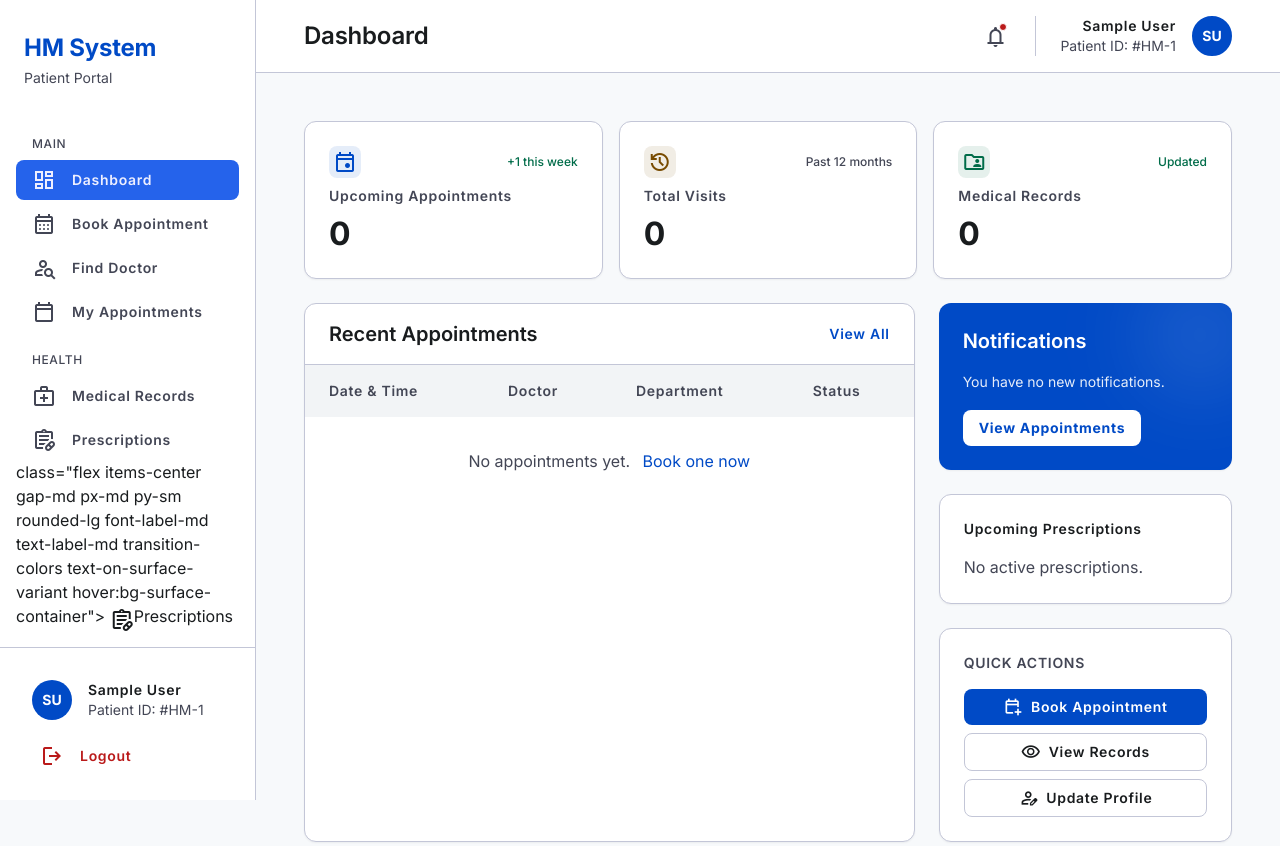
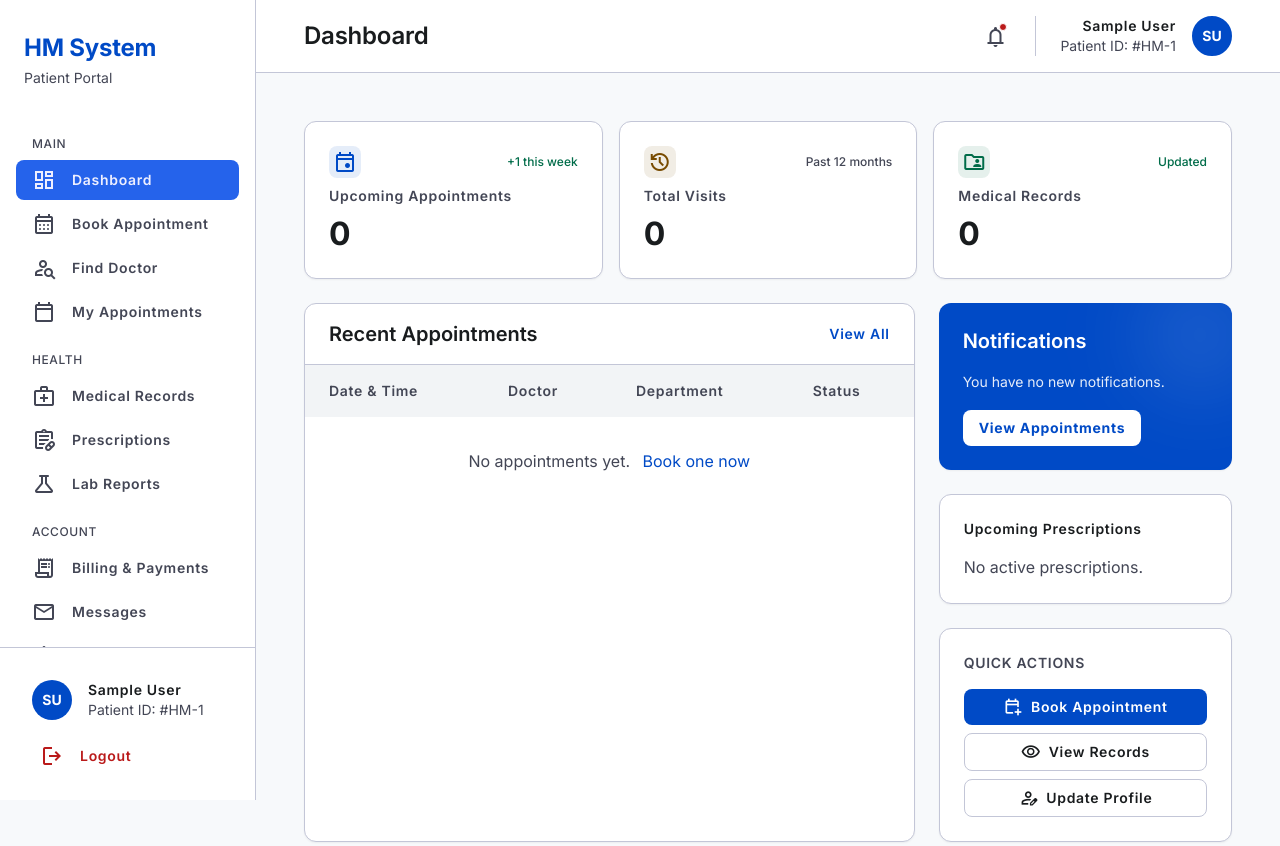
Before and after one commit to KirtanKayastha/hospital-management-system, a Django app: page /patient/ in a window 1280 px wide. Shown: the top 846 px of the page. Run offline with Django 4.2, Linux system fonts and the light colour scheme; the visitor is signed in with stand-in values (Sample User, id 1); data comes from the database, SQL or seed files in the repository; data that the repository does not hold is empty; some libraries are stand-ins or nearby versions.

Commit message:
fix: merge conflicts resolved, patient dashboard working - Roshan Ansari

```diff
--- a/patient_roshan/templates/patient_roshan/base.html
+++ b/patient_roshan/templates/patient_roshan/base.html
@@ -156,19 +156,14 @@
                       {% if active_page == 'records' %}bg-primary-container text-on-primary-container{% else %}text-on-surface-variant hover:bg-surface-container{% endif %}">
                 <span class="material-symbols-outlined">medical_services</span>Medical Records
             </a>
-            <div class="flex items-center gap-md px-md py-sm rounded-lg text-on-surface-variant font-label-md text-label-md">
+<div class="flex items-center gap-md px-md py-sm rounded-lg text-on-surface-variant font-label-md text-label-md">
     <span class="material-symbols-outlined">prescriptions</span>Prescriptions
 </div>
+<a href="{% url 'patient_roshan:lab_reports' %}"
    class="flex items-center gap-md px-md py-sm rounded-lg font-label-md text-label-md transition-colors
-          {% if active_page == 'prescriptions' %}bg-primary-container text-on-primary-container{% else %}text-on-surface-variant hover:bg-surface-container{% endif %}">
-    <span class="material-symbols-outlined">prescriptions</span>Prescriptions
+          {% if active_page == 'labreports' %}bg-primary-container text-on-primary-container{% else %}text-on-surface-variant hover:bg-surface-container{% endif %}">
+    <span class="material-symbols-outlined">science</span>Lab Reports
 </a>
-            <a href="{% url 'patient_roshan:lab_reports' %}"
-               class="flex items-center gap-md px-md py-sm rounded-lg font-label-md text-label-md transition-colors
-                      {% if active_page == 'labreports' %}bg-primary-container text-on-primary-container{% else %}text-on-surface-variant hover:bg-surface-container{% endif %}">
-                <span class="material-symbols-outlined">science</span>Lab Reports
-            </a>
-
             <!-- ACCOUNT -->
             <p class="px-md pt-md pb-xs font-label-sm text-label-sm text-on-surface-variant uppercase tracking-wider">Account</p>
             <div class="flex items-center gap-md px-md py-sm rounded-lg text-on-surface-variant font-label-md text-label-md">
```
Also changed, not shown: patient_roshan/migrations/0002_appointment.py (added).
